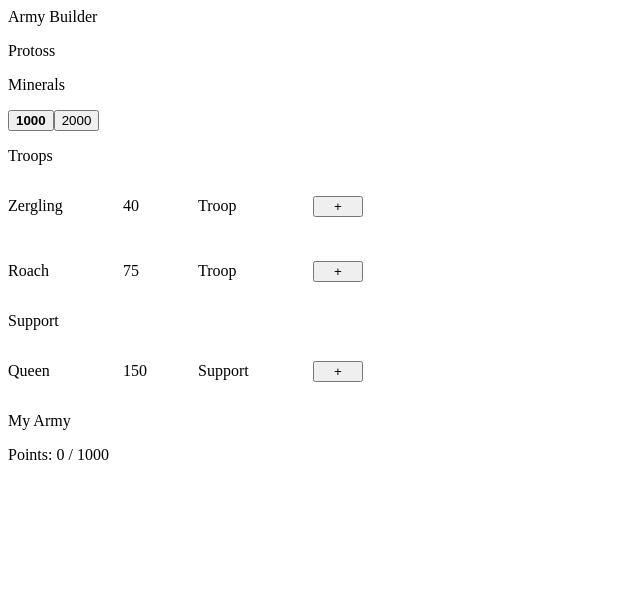
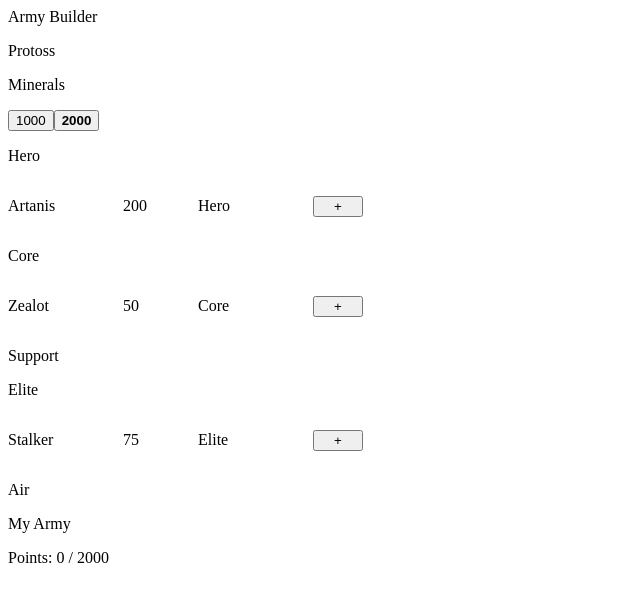
Before and after one commit to 0R91/army-builder, a React (Vite) app: page / in a window 1280 px wide. Both pictures are taken after a click on the button "Protoss". Shown: the top 602 px of the page, without its empty margins (0-640 px from the left). Built offline with nearby package versions, Linux system fonts and the light colour scheme.

Commit message:
Add unit upgrades and configuration grouping

```diff
--- a/src/components/ArmyBuilder.tsx
+++ b/src/components/ArmyBuilder.tsx
@@ -1,6 +1,9 @@
 import { useRef, useState } from 'react';
 import type { Faction } from '../types/Faction';
 import type { ArmyEntry, Unit } from '../types/Unit';
+import { zergUnits } from '../data/zergUnits';
+import { protossUnits } from '../data/protossUnits';
+import { terranUnits } from '../data/terranUnits';
 import styles from '../App.module.css';
 import UnitCard from './UnitCard';
 
@@ -8,61 +11,77 @@
   faction: Faction;
 };
 
-const units: Unit[] = [
-  { id: 1, name: 'Zergling', points: 40, category: 'Troop' },
-  { id: 2, name: 'Roach', points: 75, category: 'Troop' },
-  { id: 3, name: 'Queen', points: 150, category: 'Support' },
-];
-
 const pointLimits = [1000, 2000];
 
 function ArmyBuilder({ faction }: ArmyBuilderProps) {
+  const availableUnits =
+    faction === 'Zerg' ? zergUnits : faction === 'Protoss' ? protossUnits : terranUnits;
+
   const [army, setArmy] = useState<ArmyEntry[]>([]);
-  const [maxPoints, setMaxPoints] = useState(1000);
+  const [maxPoints, setMaxPoints] = useState(2000);
 
   const nextEntryId = useRef(1);
 
-  const troops = units.filter((unit) => unit.category === 'Troop');
-  const supports = units.filter((unit) => unit.category === 'Support');
+  const heroUnits = availableUnits.filter((unit) => unit.category === 'Hero');
+  const coreUnits = availableUnits.filter((unit) => unit.category === 'Core');
+  const supportUnits = availableUnits.filter((unit) => unit.category === 'Support');
+  const eliteUnits = availableUnits.filter((unit) => unit.category === 'Elite');
+  const airUnits = availableUnits.filter((unit) => unit.category === 'Air');
 
-  const unitNames = army.map((entry) => entry.unit.name);
+  const groupedUnits = army.reduce<{ armyEntry: ArmyEntry; quantity: number }[]>(
+    (groups, armyEntry) => {
+      const matchingGroup = groups.find((group) => {
+        if (group.armyEntry.unit.id !== armyEntry.unit.id) {
+          return false;
+        }
 
-  const unitCounts = unitNames.reduce<Record<string, number>>((counts, name) => {
-    if (counts[name]) {
-      counts[name]++;
-    } else {
-      counts[name] = 1;
-    }
+        const groupUpgradeIds = group.armyEntry.upgrades.map((upgrade) => upgrade.id).sort();
 
-    return counts;
-  }, {});
+        const armyEntryUpgradeIds = armyEntry.upgrades.map((upgrade) => upgrade.id).sort();
 
-  const unitEntries = Object.entries(unitCounts);
+        return (
+          groupUpgradeIds.length === armyEntryUpgradeIds.length &&
+          groupUpgradeIds.every((upgradeId, index) => upgradeId === armyEntryUpgradeIds[index])
+        );
+      });
 
-  const totalPoints = army.reduce((total, entry) => {
-    return total + entry.unit.points;
+      if (matchingGroup) {
+        matchingGroup.quantity++;
+      } else {
+        groups.push({
+          armyEntry: armyEntry,
+          quantity: 1,
+        });
+      }
+
+      return groups;
+    },
+    []
+  );
+
+  const totalPoints = army.reduce((total, armyEntry) => {
+    return total + armyEntry.unit.points;
   }, 0);
 
-  function handleClick(unit: Unit) {
-    const newEntry = {
+  function handleAddUnit(unit: Unit) {
+    const newArmyEntry = {
       entryId: nextEntryId.current,
       unit: unit,
+      upgrades: [],
     };
 
-    setArmy([...army, newEntry]);
+    setArmy([...army, newArmyEntry]);
     nextEntryId.current++;
   }
 
-  function handleAdd(unit: Object) {}
+  function handleRemoveUnit(unitName: string) {
+    const armyEntryToRemove = army.find((armyEntry) => armyEntry.unit.name === unitName);
 
-  function handleRemove(entryName: string) {
-    const findEntry = army.find((entry) => entry.unit.name === entryName);
-
-    if (!findEntry) {
+    if (!armyEntryToRemove) {
       return;
     }
 
-    const updatedArmy = army.filter((entry) => entry.entryId !== findEntry.entryId);
+    const updatedArmy = army.filter((armyEntry) => armyEntry.entryId !== armyEntryToRemove.entryId);
 
     setArmy(updatedArmy);
   }
@@ -87,31 +106,42 @@
       </div>
 
       <div>
-        <p>Troops</p>
+        <p>Hero</p>
+        {heroUnits.map((unit) => (
+          <UnitCard key={unit.id} unit={unit} onAdd={handleAddUnit} />
+        ))}
 
-        {troops.map((trooper) => (
-          <UnitCard key={trooper.id} unit={trooper} onAdd={handleClick} />
+        <p>Core</p>
+        {coreUnits.map((unit) => (
+          <UnitCard key={unit.id} unit={unit} onAdd={handleAddUnit} />
         ))}
 
         <p>Support</p>
+        {supportUnits.map((unit) => (
+          <UnitCard key={unit.id} unit={unit} onAdd={handleAddUnit} />
+        ))}
 
-        {supports.map((support) => (
-          <UnitCard key={support.id} unit={support} onAdd={handleClick} />
+        <p>Elite</p>
+        {eliteUnits.map((unit) => (
+          <UnitCard key={unit.id} unit={unit} onAdd={handleAddUnit} />
+        ))}
+
+        <p>Air</p>
+        {airUnits.map((unit) => (
+          <UnitCard key={unit.id} unit={unit} onAdd={handleAddUnit} />
         ))}
       </div>
 
       <div>
         <p>My Army</p>
 
-        {unitEntries.map((entry) => (
-          <div key={entry[0]}>
-            <button onClick={() => handleAdd(entry[0])}>-</button>
-
+        {groupedUnits.map(({ armyEntry, quantity }) => (
+          <div key={armyEntry.entryId}>
             <p>
-              {entry[1]}x {entry[0]}
+              {quantity}x {armyEntry.unit.name}
             </p>
 
-            <button onClick={() => handleRemove(entry[0])}>-</button>
+            <button onClick={() => handleRemoveUnit(armyEntry.unit.name)}>-</button>
           </div>
         ))}
 
--- /dev/null
+++ b/src/data/protossUnits.ts
@@ -0,0 +1,25 @@
+import type { Unit } from '../types/Unit';
+
+export const protossUnits: Unit[] = [
+  {
+    id: 1,
+    name: 'Zealot',
+    points: 50,
+    category: 'Core',
+    availableUpgrades: [],
+  },
+  {
+    id: 2,
+    name: 'Stalker',
+    points: 75,
+    category: 'Elite',
+    availableUpgrades: [],
+  },
+  {
+    id: 3,
+    name: 'Artanis',
+    points: 200,
+    category: 'Hero',
+    availableUpgrades: [],
+  },
+];
--- /dev/null
+++ b/src/data/terranUnits.ts
@@ -0,0 +1,25 @@
+import type { Unit } from '../types/Unit';
+
+export const terranUnits: Unit[] = [
+  {
+    id: 1,
+    name: 'Marine',
+    points: 40,
+    category: 'Core',
+    availableUpgrades: [],
+  },
+  {
+    id: 2,
+    name: 'Marauder',
+    points: 75,
+    category: 'Elite',
+    availableUpgrades: [],
+  },
+  {
+    id: 3,
+    name: 'Raynor',
+    points: 200,
+    category: 'Hero',
+    availableUpgrades: [],
+  },
+];
--- /dev/null
+++ b/src/data/zergUnits.ts
@@ -0,0 +1,25 @@
+import type { Unit } from '../types/Unit';
+
+export const zergUnits: Unit[] = [
+  {
+    id: 1,
+    name: 'Zergling',
+    points: 40,
+    category: 'Core',
+    availableUpgrades: [],
+  },
+  {
+    id: 2,
+    name: 'Roach',
+    points: 75,
+    category: 'Elite',
+    availableUpgrades: [],
+  },
+  {
+    id: 3,
+    name: 'Queen',
+    points: 150,
+    category: 'Support',
+    availableUpgrades: [],
+  },
+];
```
Also changed, not shown: src/types/Unit.ts (+8 -0 lines).
